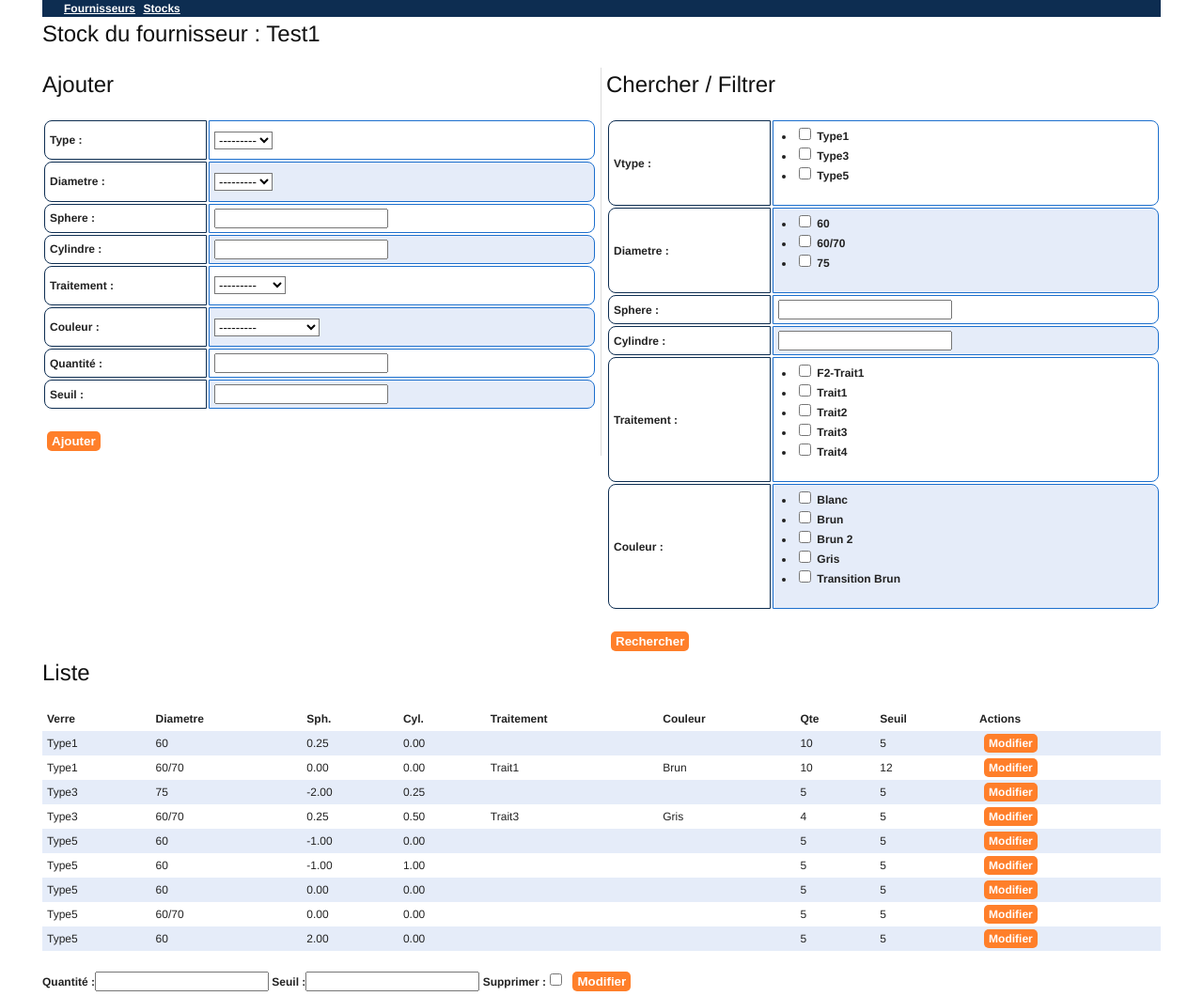
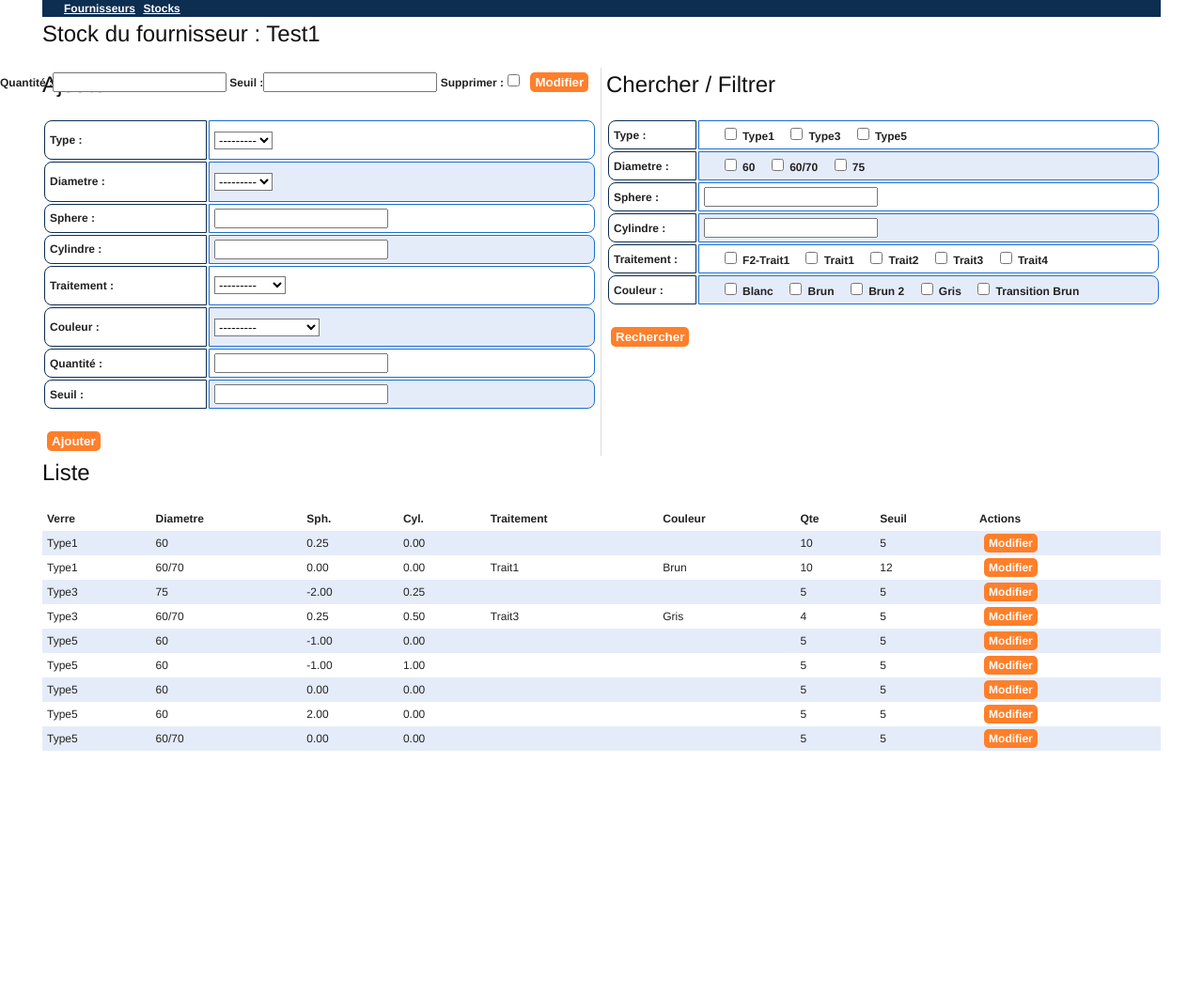
Before and after one commit to Xialis/Antares, a Django app: template Antares/Antares/templates/stock/gestion.html in a window 1280 px wide. Shown: the whole page at 94% size. After the commit the page ends 799 px from the top, so only its background shows below. Run offline with Django 3.2, Linux system fonts and the light colour scheme; the template is opened without the code that fills it: values that come from a table or form of the project are taken from there, others are empty; data comes from the database, SQL or seed files in the repository; both versions use the stored data as it was after the commit; parts of the project's set-up code (start-up, migrations or seed data) failed here and were passed over.

Commit message:
Stock...

```diff
--- a/Antares/Antares/media/style.css
+++ b/Antares/Antares/media/style.css
@@ -12,6 +12,8 @@
 table.formAsTable { border-collapse: separate; border-spacing: 2px;}
 table.formAsTable td, table.formAsTable th { border: 1px solid #1c6fcd; border-top-right-radius: 8px; border-bottom-right-radius: 8px; }
 table.formAsTable th { border-color: #0d2d51; border-top-left-radius: 8px; border-bottom-left-radius: 8px; border-top-right-radius: 0px; border-bottom-right-radius: 0px;}
+table.formAsTable td ul { margin-bottom: 0; }
+table.formAsTable td ul li { display: inline; margin-right: 10px;}
 
 /*table tableListing */
 
@@ -35,3 +37,7 @@ input[type="submit"], .action {
   text-decoration: none;
 }
 input[type="submit"]:hover, .action:hover { background-color: #008000; color: white;}
+
+/* popbox */
+
+.popbox { position: absolute; left: 0; right: 0;}
--- a/Antares/Antares/templates/stock/gestion.html
+++ b/Antares/Antares/templates/stock/gestion.html
@@ -83,7 +83,8 @@ function modStock(lid, qte, seuil)
 	</form>
 </div>
 
-<h2>Liste</h2>
+<div class="first span-30">
+	<h2>Liste <span class="h2info">{{ filtre|yesno:"(filtrée)," }}</span></h2>
 	<table>
 		<tr>
 			<th>Verre</th><th>Diametre</th>
@@ -98,12 +99,13 @@ function modStock(lid, qte, seuil)
 			<td>{{ l.sphere }}</td><td>{{ l.cylindre }}</td>
 			<td>{{ l.traitement.nom }}</td><td>{{ l.couleur.nom }}</td>
 			<td>{{ l.quantite }}</td><td>{{ l.seuil }}</td>
-		<td><a href="" class="action" onclick="modStock({{ l.id }}, {{ l.quantite }}, {{ l.seuil }})">Modifier</a></td>
+			<td><a class="action" onclick="modStock({{ l.id }}, {{ l.quantite }}, {{ l.seuil }})">Modifier</a></td>
 		</tr>
 		{% endfor %}
 	</table>
+</div>
 
-<div id="stockmod">
+<div id="stockmod" class="popbox">
 <form action="" method="POST">{% csrf_token %}
 {{ formModification.as_table }}
 <input type="submit" value="Modifier" name="stockmod">
--- a/Antares/stock/forms.py
+++ b/Antares/stock/forms.py
@@ -55,10 +55,10 @@ class ModificationForm(ModelForm):
 
 
 class RechercheForm(Form):
-    vtype = ModelMultipleChoiceField(queryset=Type.objects.filter(stock=True), widget=CheckboxSelectMultiple(), required=False)
+    vtype = ModelMultipleChoiceField(label=u"Type", queryset=Type.objects.filter(stock=True), widget=CheckboxSelectMultiple(), required=False)
     diametre = ModelMultipleChoiceField(queryset=Diametre.objects.all(), widget=CheckboxSelectMultiple(), required=False)
-    sphere = DecimalField(max_digits=4, decimal_places=2)
-    cylindre = DecimalField(max_digits=4, decimal_places=2)
+    sphere = DecimalField(max_digits=4, decimal_places=2, required=False)
+    cylindre = DecimalField(max_digits=4, decimal_places=2, required=False)
     traitement = ModelMultipleChoiceField(queryset=Traitement.objects.all(), widget=CheckboxSelectMultiple(), required=False)
     couleur = ModelMultipleChoiceField(queryset=Couleur.objects.all(), widget=CheckboxSelectMultiple(), required=False)
 
--- a/Antares/stock/models.py
+++ b/Antares/stock/models.py
@@ -14,4 +14,4 @@ class LigneStock(models.Model):
     seuil = models.IntegerField()
 
     class Meta:
-        ordering = ["vtype__nom", "traitement__nom", "couleur__nom", "sphere", "cylindre"]
+        ordering = ["vtype__nom", "traitement__nom", "couleur__nom", "diametre__nom", "sphere", "cylindre"]
```
Also changed, not shown: Antares/stock/views.py (+31 -0 lines), Antares/sqlite.db. Lines whose indentation alone changed are shown as unchanged.
